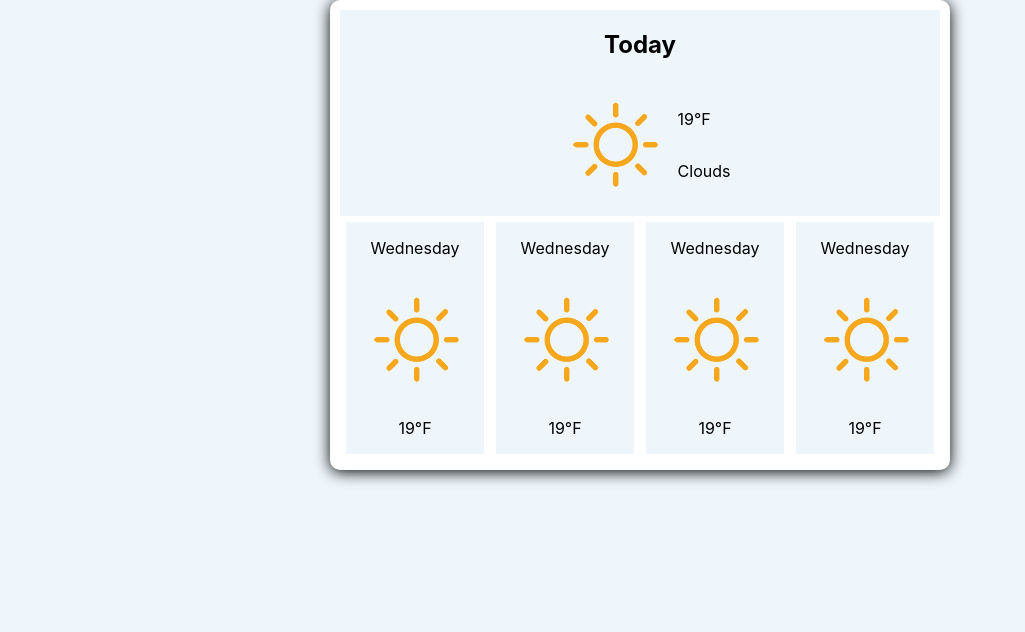
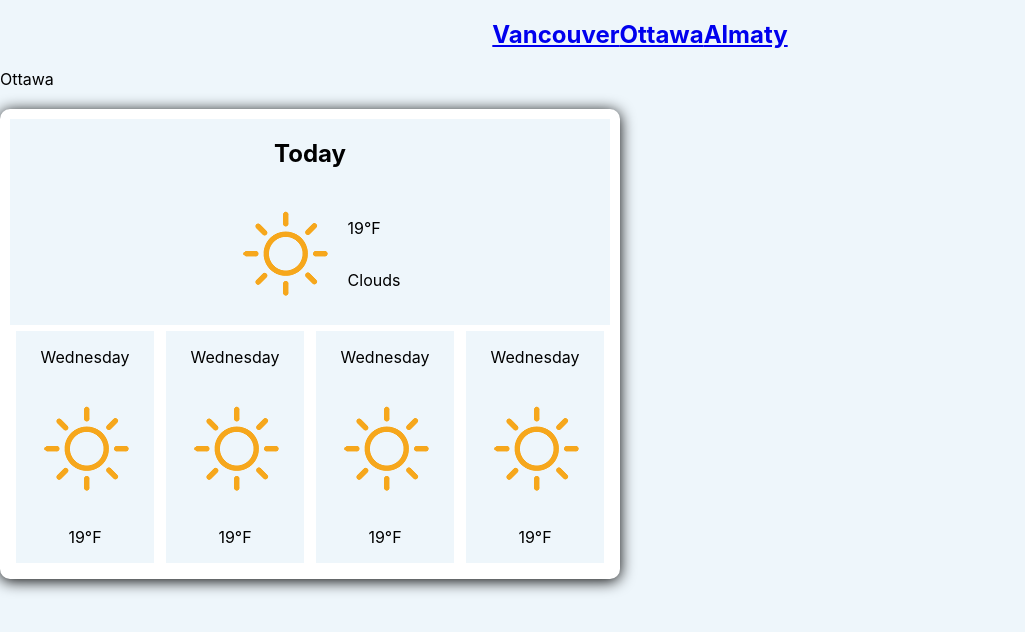
Before and after one commit to raha-the-creator/weather-app, a React (Create React App) app: page /ottawa in a window 1280 px wide. Shown: the top 632 px of the page, without its empty margins (0-1025 px from the left). Built offline with nearby package versions, Linux system fonts and the light colour scheme; no server answers.

Commit message:
general layout

```diff
--- a/src/App.js
+++ b/src/App.js
@@ -1,34 +1,46 @@
 import React, { useState, useEffect } from "react";
+import { Route, Routes } from "react-router-dom";
 import axios from "axios";
 import Main from "./comps/Main";
+import Navbar from "./comps/Navbar";
+import Almaty from "./pages/Almaty";
+import Ottawa from "./pages/Ottawa";
+import Vancouver from "./pages/Vancouver";
 
 function App() {
-  const [data, setData] = useState([])
-  const currentURL = `https://api.openweathermap.org/data/2.5/weather?q=Burnaby&appid=b2d920699bdff95168ac769bec7938de`
+  const [data, setData] = useState([]);
+  const currentURL = `https://api.openweathermap.org/data/2.5/weather?q=Burnaby&appid=b2d920699bdff95168ac769bec7938de`;
 
-  const [currentWeather, setCurrentWeather] = useState([])
-  const [forecast, setForecast] = useState([])
+  const [currentWeather, setCurrentWeather] = useState([]);
+  const [forecast, setForecast] = useState([]);
 
   const getCurrentWeather = async () => {
-    const { data } = await axios.get(currentURL)
-    setData(data)
-  }
+    const { data } = await axios.get(currentURL);
+    setData(data);
+  };
 
   useEffect(() => {
-    getCurrentWeather()
+    getCurrentWeather();
     // console.log(data);
-  }, [])
+  }, []);
 
   return (
-    <div className="app">
+    <>
       {/* <p>{data.name}</p>
       <p>{data.main.temp}</p>
       <img
         alt='weather icon'
         src={`icons/${data.weather[0].icon}.png`}
       /> */}
+      <Navbar />
+      <Routes>
+        <Route path="/" element={<Vancouver />} />
+        <Route path="/ottawa" element={<Ottawa />} />
+        <Route path="/almaty" element={<Almaty />} />
+      </Routes>
+      <br></br>
       <Main />
-    </div>
+    </>
   );
 }
 
--- /dev/null
+++ b/src/comps/Navbar.css
@@ -0,0 +1,5 @@
+.navbar-cont {
+    display: flex;
+    justify-content: center;
+    align-items: center;
+}
--- a/src/comps/Navbar.jsx
+++ b/src/comps/Navbar.jsx
@@ -0,0 +1,22 @@
+import React from "react";
+import { Link, useNavigate } from "react-router-dom";
+import "./Navbar.css";
+
+const Navbar = () => {
+
+  return (
+    <div className="navbar-cont">
+      <Link to="/">
+        <h2>Vancouver</h2>
+      </Link>
+      <Link to="/ottawa">
+        <h2>Ottawa</h2>
+      </Link>
+      <Link to="/almaty">
+        <h2>Almaty</h2>
+      </Link>
+    </div>
+  );
+};
+
+export default Navbar;
--- a/src/index.js
+++ b/src/index.js
@@ -2,10 +2,11 @@ import React from 'react';
 import ReactDOM from 'react-dom/client';
 import './index.css';
 import App from './App';
+import { BrowserRouter } from 'react-router-dom';
 
 const root = ReactDOM.createRoot(document.getElementById('root'));
 root.render(
-  <React.StrictMode>
+  <BrowserRouter>
     <App />
-  </React.StrictMode>
+  </BrowserRouter>
 );
--- /dev/null
+++ b/src/pages/Almaty.jsx
@@ -0,0 +1,9 @@
+import React from 'react'
+
+const Almaty = () => {
+  return (
+    <div>Almaty</div>
+  )
+}
+
+export default Almaty
--- /dev/null
+++ b/src/pages/Ottawa.jsx
@@ -0,0 +1,9 @@
+import React from 'react'
+
+const Ottawa = () => {
+  return (
+    <div>Ottawa</div>
+  )
+}
+
+export default Ottawa
--- /dev/null
+++ b/src/pages/Vancouver.jsx
@@ -0,0 +1,9 @@
+import React from 'react'
+
+const Vancouver = () => {
+  return (
+    <div>Vancouver</div>
+  )
+}
+
+export default Vancouver
```
